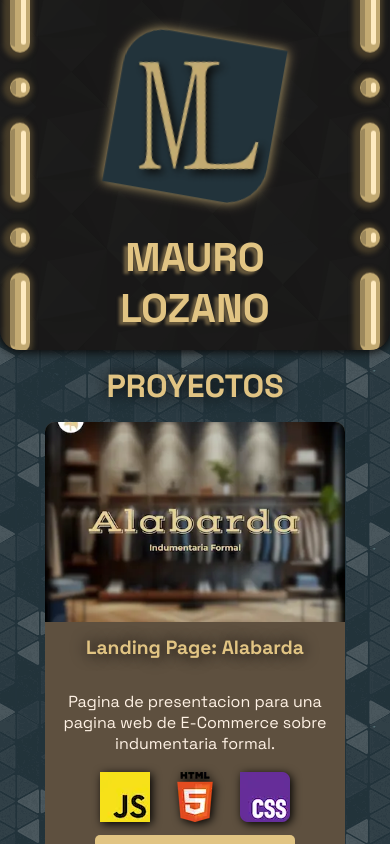
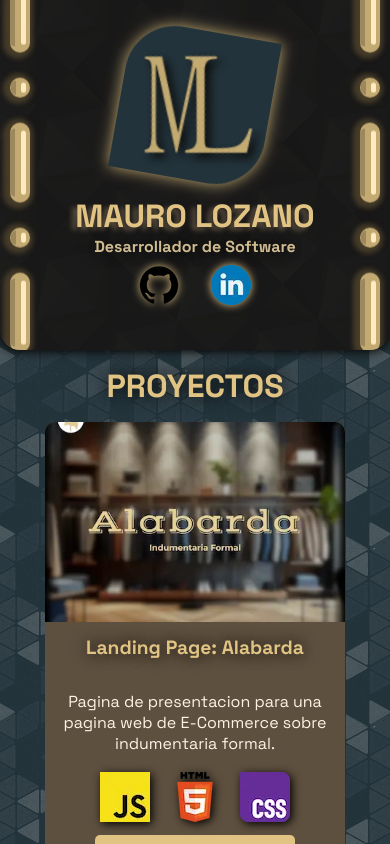
Before and after one commit to MauroLozano/PortfolioMauroLozano, a React (Vite) app: page / in a window 390 px wide. Shown: the top 844 px of the page. Built offline with nearby package versions, Linux system fonts and the light colour scheme.

Commit message:
Added content and social links to the header

```diff
--- a/src/components/AboutMeSection.jsx
+++ b/src/components/AboutMeSection.jsx
@@ -8,7 +8,7 @@ function AboutMeSection(){
             <h2 className={styles.section__title}>SOBRE MÍ</h2>
             <div className={styles['aboutme__content']}>
                 <div className={styles['aboutme__info--container']}>
-                    <p>Soy Mauro Lozano, un estudiante de Tecnicatura en Desarrollo de Software. Mi primer contacto con la programacion fue de pequeño. Pasaba horas enganchado frente a la pantalla intentando depurar mi codigo, pero curiosamente no estaba sufriendo, se sentía como un desafío</p><br></br>
+                    <p>Soy <strong>Mauro Lozano</strong>, un estudiante de Desarrollo de Software. Mi primer contacto con la programacion fue de pequeño. Entusiasmado por el desarrollo de videojuegos, pasaba horas enganchado frente a la pantalla intentando depurar mi codigo, pero curiosamente no estaba sufriendo, se sentía como un <strong>desafío</strong>.</p><br></br>
                     <p>A lo largo de mi formación académica, he desarrollado varios proyectos en equipo. Esta experiencia me ha brindado la habilidad de trabajar cómodamente en entornos colaborativos y transmitir mis ideas adecuadamente.</p>
                 </div>
                 <div className={styles['aboutme__profile--container']}>
--- a/src/components/Header.jsx
+++ b/src/components/Header.jsx
@@ -1,5 +1,8 @@
 import React, { forwardRef } from "react";
 import styles from '../css/Header.module.css'
+import gitHubIcon from '../assets/social/github-img(40x40).webp'
+import linkedinIcon from '../assets/social/ln-img(40x40).webp'
+import Tooltip from './Tooltips'
 import logo from '../assets/icons/logo.webp'
 
 const Header = forwardRef((props, ref) => {
@@ -39,9 +42,20 @@ const Header = forwardRef((props, ref) => {
                     </div>
                 </div>
             </div>
-            <div className={styles['header__content']}>
+            <div className={styles.header__content}>
                 <div className={styles.logo__style}><img src={logo} alt="Logo del Portfolio" className={styles.logo__img}></img></div>
-                <h1 className={styles.header__title}>MAURO LOZANO</h1>
+                <div className={styles.header__data}>
+                    <h1 className={styles.header__title}>MAURO LOZANO</h1>
+                    <h3 className={styles.header__subtitle}>Desarrollador de Software</h3>
+                    <div className={styles.header__social}>
+                        <Tooltip text='GitHub'>
+                            <a href="https://github.com/MauroLozano" className={styles['header__social--link']} target="_blank" rel="noopener noreferrer"><img src={gitHubIcon} alt="GitHub" className={styles['header__social--img']} /></a>
+                        </Tooltip>
+                        <Tooltip text='LinkedIn'>
+                            <a href="https://www.linkedin.com/in/mauro-lozano-meana-621347355/?trk=opento_sprofile_topcard" className={styles['header__social--link']} target="_blank"><img src={linkedinIcon} alt="LinkedIn" className={styles['header__social--img']} /></a>
+                        </Tooltip>
+                    </div>
+                </div>
             </div>
         </header>
     );
--- a/src/css/ContactSection.module.css
+++ b/src/css/ContactSection.module.css
@@ -8,7 +8,7 @@
     padding: 20px 40px;
     border-radius: 10px;
     box-shadow: 0 0 15px 1px var(--color-black);
-    background-color: var(--color--brown--bg);
+    background-color: var(--color-brown--bg);
 }
 .contact__label{
     color: #fff2e5;
@@ -20,7 +20,6 @@
     flex-direction: column;
     width: 100%;
 }
-
 .contact__input{
     margin: 0.5rem 0;
     width: 100%;
@@ -91,12 +90,11 @@
 }
 .p__copy--mail{
     cursor: pointer;
-    color: #fff2e5;
+    color: var(--color-white);
     transition: all 0.3s ease-in-out;
-    margin: 0.5rem;
 }
 .p__copy--mail:hover{
-    color: var(--color-yellow);
+    color: var(--color-brightyellow);
     transition: all 0.3s ease-in-out;
 }
 .p__copy--mail:active{
--- a/src/css/Footer.module.css
+++ b/src/css/Footer.module.css
@@ -24,12 +24,11 @@
     align-items: center;
 }
 .footer__contact--img{
-    filter: drop-shadow(#6b5c3f -2px 2px 3px);
-    transition: all 0.3s ease-in-out;
+    filter: drop-shadow(var(--color-yellow) 0 0 4px);
+    transition: transform 0.3s ease-in-out;
 }
 .footer__contact--img:hover{
     transform: scale(1.05);
-    filter: drop-shadow(#6b5c3f -2px 2px 5px);
 }
 /* Responsive */
 @media (max-width: 440px){
--- a/src/css/Header.module.css
+++ b/src/css/Header.module.css
@@ -7,26 +7,62 @@
     overflow: hidden;
     position: relative;
     background-image: url('../assets/diagmonds.png');
+    display: flex;
+    flex-direction: column;
+    align-items: center;
 }
 .header__content{
+    display: flex;
+    align-items: center;
+    justify-content: center;
+    height: 100%;
+    margin: auto;
+    height: fit-content;
+}
+.header__data{
+    width: fit-content;
+    display: grid;
+    grid-template-rows: auto auto auto;
+    padding-left: 1rem;
+}
+.header__title{
+    color: var(--color-yellow);
+    text-shadow: var(--color-brown--bg) -5px 3px 5px;
+    grid-area: 1 / 1 / 2 / 2;
+    align-self: center;
+}
+.header__subtitle{
+    color: var(--color-dullyellow);
+    grid-area: 2 / 1 / 3 / 2;
+}
+.header__social{
+    display: flex;
+    grid-area: 3 / 1 / 4 / 2;
+    margin-top: 0.5rem;
+    gap: 2rem;
+}
+.header__social--link{
     display: flex;
     justify-content: center;
     align-items: center;
     height: 100%;
+    height: 100%;
 }
-.header__title{
-    color: var(--color-yellow);
-    margin:5px;
-    text-shadow: #6b5c3f -4px 3px 3px;
+.header__social--img{
+    filter: drop-shadow(var(--color-yellow) 0 0 4px);
+    transition: transform 0.3s ease-in-out;
+}
+.header__social--img:hover{
+    transform: scale(1.05);
 }
 .logo__img{
-    max-width: 300px;
-    max-height: 300px;
+    width: 300px;
+    aspect-ratio: 1 / 1;
     transform: rotate(-10deg);
     filter: drop-shadow(var(--color-black) 5px 5px 5px);
 }
 .logo__style{
-    background-color: #22333b;
+    background-color: var(--color-darkblue-bg);
     margin: 2em;
     display: flex;
     justify-content: center;
@@ -35,7 +71,7 @@
     transform: rotate(10deg);
     overflow: hidden;
     height: 250px;
-    width: 250px;
+    aspect-ratio: 1 / 1;
 }
 /* Animations */
 
@@ -170,23 +206,21 @@
         box-shadow: #c3aa72 0 0 15px 0.009px;
     }
 }
-
 /* Responsive */
 @media (max-width: 1080px){
-    .header__content{
-        display: flex;
-        flex-direction:column;
-        justify-content: space-evenly;
-        align-items: center;
+    .header__title{
+        font-size: 2.5rem;
     }
-    .header__content > *{
-        margin: 0px;
-        padding: 0px;
+    .header__subtitle{
+        text-align: center;
     }
     .header-animation__left,.header-animation__right{
         width: auto;
         margin: 50px;
         height: auto;
+    }
+    .header__content{
+        padding-bottom: 2rem;
     }
     .logo__img{
         max-width: 250px;
@@ -195,39 +229,55 @@
     .logo__style{
         height: 200px;
         width: 200px;
+        margin-bottom: 2rem;
     }
 }
 @media (max-width: 768px){
+
+    .header__data{
+        padding: 0;
+    }
+    .header__content{
+        flex-direction: column;
+    }
     .header__title{
+        font-size: 2rem;
+        width: 100%;
         text-align: center;
+        justify-self: center;
+    }
+    .header__subtitle{
+        text-align: center;
+        font-size: 1.3rem;
+    }
+    .header__social{
+        justify-content: center;
+    }
+    .logo__style{
+        width: 150px;
+        height: auto;
+        margin: 1rem;
+    }
+    .logo__img{
+        width: 180px;
+        height: auto;
     }
 }
 @media (max-width: 640px){
     .header__title{
         width: 250px;
     }
-    .logo__style{
-        transform: rotate(10deg) scale(0.8);
+    .header__subtitle{
+        text-align: center;
+        font-size: 1rem;
     }
 }
 @media (max-width: 440px){
-    .header__title{
-        font-size: 40px;
-        width: 250px;
-    }
     /* Animations */
     .header-animation__left,.header-animation__right{
         margin:20px;
     }
 }
 @media (max-width: 320px){
-    .logo__img{
-        max-width: 200px;
-        max-height: 200px;
-        transform: rotate(-10deg);
-    }
-    .logo__style{
-        height: 150px;
-        width: 150px;
-    }
+
 }
--- a/src/css/ListItem.module.css
+++ b/src/css/ListItem.module.css
@@ -43,7 +43,7 @@
     font-size: 1.2rem;
     font-weight: 600;
     text-align: left;
-    color: var(--color--dullyellow);
+    color: var(--color-dullyellow);
 }
 .item__content{
     max-height: 0;
--- a/src/css/NavBar.module.css
+++ b/src/css/NavBar.module.css
@@ -63,12 +63,8 @@
     padding: 0.3rem 1rem ;
 }
 .nav-bar__item > button:hover{
-    text-shadow: #6b5c3f -3px 3px 3px;
-    border: solid #66666650 2px;
-    transition: all 0.3s ease-in-out;
-}
-.nav-bar__item > button:enabled{
-    transform: scale(0.95);
+    text-shadow: var(--color-brown--bg) -3px 3px 3px;
+    border: solid var(--color-brown--bg) 2px;
     transition: all 0.3s ease-in-out;
 }
 .nav__logo--link{
@@ -92,29 +88,21 @@
     width: 150px;
 }
 .nav-bar__item--social__link{
-    display: block;
+    display: flex;
     justify-content: center;
     align-items: center;
     height: 100%;
     height: 100%;
 }
-.nav-bar__item--social img{
-    justify-content: center;
-    align-items: center;
+.nav__logo--img{
     height: 40px;
-    width: auto;
-    aspect-ratio: 1 / 1;
-    filter: drop-shadow(#6b5c3f -2px 2px 3px);
-}
-.nav__logo--img{
+    filter: drop-shadow(var(--color-yellow) 0 0 4px);
     width: 100%;
     height: 100%;
-    transition: all 0.3s ease-in-out;
+    transition: transform 0.3s ease-in-out;
 }
 .nav__logo--img:hover{
     transform: scale(1.05);
-    filter: drop-shadow(#6b5c3f -2px 2px 5px);
-    transition: all 0.3s ease-in-out;
 }
 /* Responsive */
 @media (max-width: 1080px){
--- a/src/css/ProjectArticle.module.css
+++ b/src/css/ProjectArticle.module.css
@@ -7,7 +7,7 @@
 .project{
     height: 200px;
     width: 700px;
-    background-color: var(--color--brown--bg);
+    background-color: var(--color-brown--bg);
     overflow: hidden;
     border-radius: 10px;
     transition:all 0.1s ease-in-out;
--- a/src/css/Tooltips.module.css
+++ b/src/css/Tooltips.module.css
@@ -14,6 +14,7 @@
     border-radius: 5px;
     left: 50%;
     bottom: -35px;
+    pointer-events: none;
 }
 .tooltip::after{
     position: absolute;
@@ -29,11 +30,11 @@
 }
 .tooltip--visible{
     opacity: 1;
-    transform: translate(-50%, 0px);
+    transform: translate(-50%, 5px);
     transition: all 0.3s ease-in-out;
 }
 .tooltip--hidden{
     opacity: 0;
-    transform: translate(-50%, -5px);
+    transform: translate(-50%, -0px);
     transition: all 0.3s ease-in-out;
 }
--- a/src/index.css
+++ b/src/index.css
@@ -6,8 +6,8 @@
     --color-white: #eae0d5;
     --color-brightyellow: #ffebc0;
     --color-yellow: #e1c483;
-    --color--dullyellow: #D0BC90;
-    --color--brown--bg: #5e503f;
+    --color-dullyellow: #D0BC90;
+    --color-brown--bg: #5e503f;
 }
 *{
     box-sizing: border-box;
```
